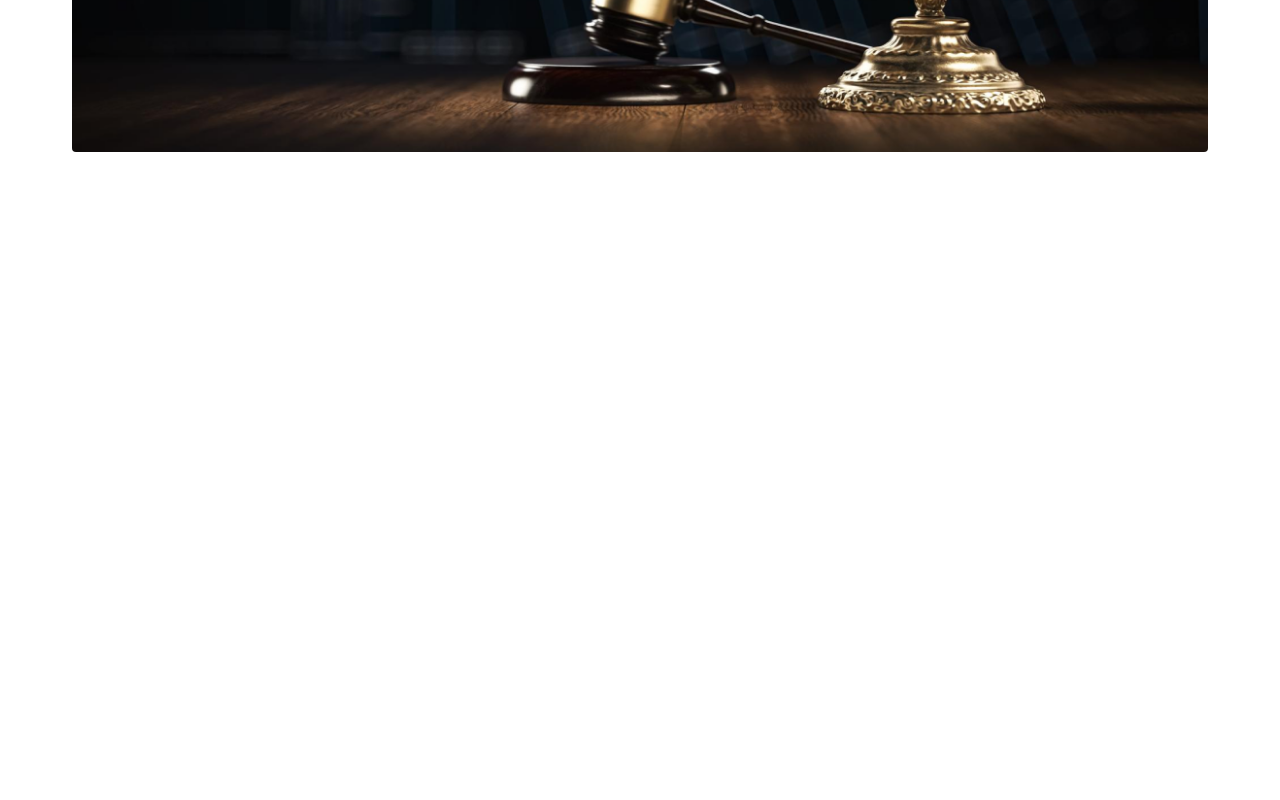
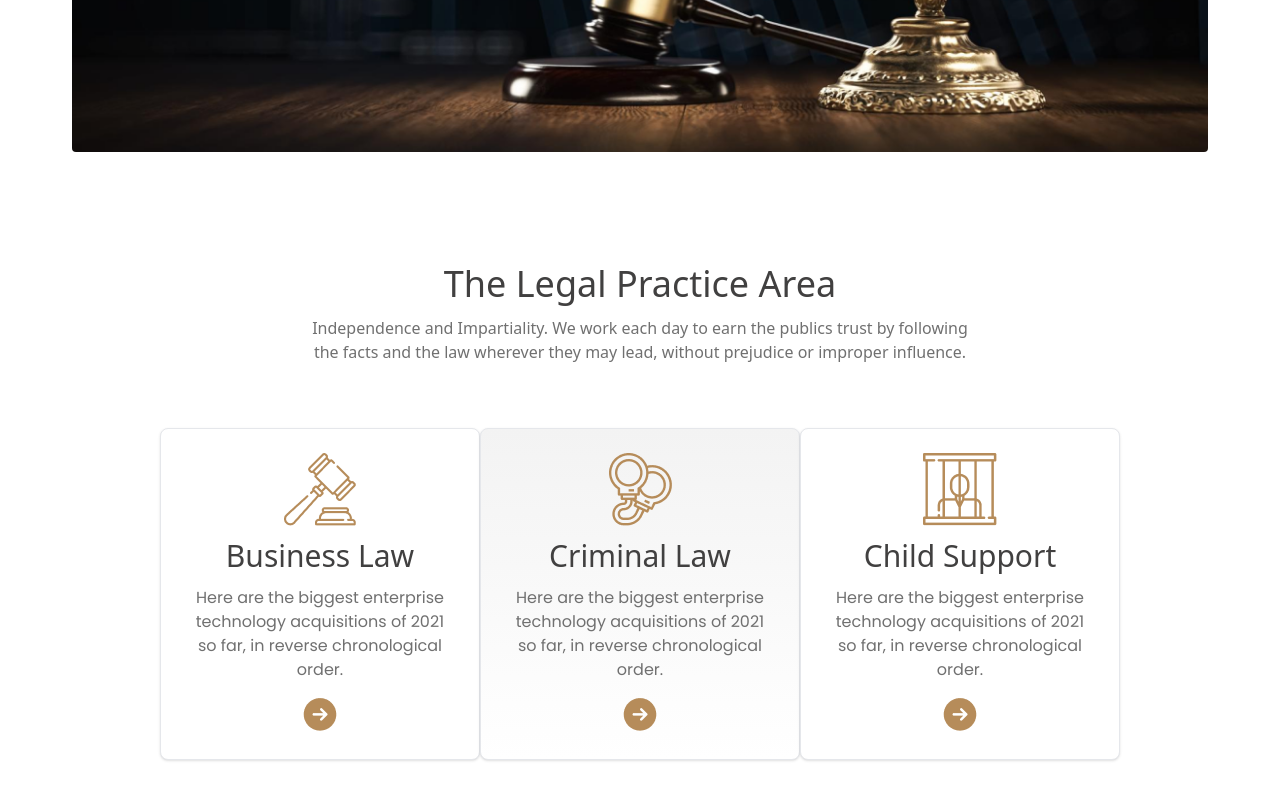
Before and after one commit to Nahid-subi/legal-house, a plain HTML site: page index.html in a window 1280 px wide. Shown: the part 528-1328 px from the top of the page. Before the commit the page ends 800 px from the top, so only its background shows below. Drawn offline with nearby package versions, Linux system fonts and the light colour scheme.

Commit message:
legal practice section and some comment added

```diff
--- a/index.html
+++ b/index.html
@@ -4,10 +4,13 @@
     <meta charset="UTF-8">
     <meta http-equiv="X-UA-Compatible" content="IE=edge">
     <meta name="viewport" content="width=device-width, initial-scale=1.0">
+    <!-- google font -->
     <link rel="preconnect" href="https://fonts.googleapis.com">
     <link rel="preconnect" href="https://fonts.gstatic.com" crossorigin>
     <link href="https://fonts.googleapis.com/css2?family=EB+Garamond:wght@400;500;600;700;800&family=Poppins:wght@200;300;400;500;600;700;800&display=swap" rel="stylesheet">
+    <!-- Flowbite css cdn -->
     <link href="https://cdnjs.cloudflare.com/ajax/libs/flowbite/1.6.2/flowbite.min.css"  rel="stylesheet" />
+    <!-- tailwind cdn -->
     <script src="https://cdn.tailwindcss.com"></script>
      <script>
         tailwind.config = {
@@ -29,6 +32,7 @@
     <title>Justice</title>
 </head>
 <body>
+    <!-- header section start -->
 <header>
     <!-- navbar section -->
     <nav class="bg-white px-2 sm:px-4 py-2.5 dark:bg-gray-900 w-full top-0 left-0 right-0">
@@ -126,14 +130,44 @@
         </div>
     </section>
  </header>
+ <!-- main section start -->
     <main>
-
-
+        <!-- legal practice section start -->
+        <section class="container max-w-6xl mx-auto my-28">
+            <h1 class="text-gray text-4xl text-center">The Legal Practice Area</h1>
+            <p class="text-dark text-base text-center mt-3">Independence and Impartiality. We work each day to earn the publics trust by following <br> the facts and the law wherever they may lead, without prejudice or improper influence.</p>
+            <div class="flex justify-center items-center flex-wrap my-16">
+                <div class="max-w-xs p-6 bg-white border border-gray-200 rounded-lg shadow dark:bg-gray-800 dark:border-gray-700">
+                    <img class="mx-auto" src="images/business.png" alt="">
+                    <h1 class="text-3xl text-gray text-center mt-3">Business Law</h1>
+                    <p class="mb-3 font-Poppins text-base text-dark text-center mt-3">Here are the biggest enterprise technology acquisitions of 2021 so far, in reverse chronological order.</p>
+                    <a href="#" class="flex items-center justify-center mt-3">
+                        <img src="images/Frame.png" alt="">
+                    </a>
+                </div>
+                <div class="max-w-xs p-6 bg-white border border-gray-200 rounded-lg shadow dark:bg-gray-800 dark:border-gray-700 bg-gradient-to-b from-[#F3F3F3]">
+                    <img class="mx-auto" src="images/criminal.png" alt="">
+                    <h1 class="text-3xl text-gray text-center mt-3">Criminal Law</h1>
+                    <p class="mb-3 font-Poppins text-base text-dark text-center mt-3">Here are the biggest enterprise technology acquisitions of 2021 so far, in reverse chronological order.</p>
+                    <a href="#" class="flex items-center justify-center mt-3">
+                        <img src="images/Frame.png" alt="">
+                    </a>
+                </div>
+                <div class="max-w-xs p-6 bg-white border border-gray-200 rounded-lg shadow dark:bg-gray-800 dark:border-gray-700">
+                    <img class="mx-auto" src="images/child.png" alt="">
+                    <h1 class="text-3xl text-gray text-center mt-3">Child Support</h1>
+                    <p class="mb-3 font-Poppins text-base text-dark text-center mt-3">Here are the biggest enterprise technology acquisitions of 2021 so far, in reverse chronological order.</p>
+                    <a href="#" class="flex items-center justify-center mt-3">
+                        <img src="images/Frame.png" alt="">
+                    </a>
+                </div>
+            </div>
+        </section>
     </main>
 
 
 
-
+<!-- Flowbite js cdn -->
     <script src="https://cdnjs.cloudflare.com/ajax/libs/flowbite/1.6.2/flowbite.min.js"></script>
 </body>
 </html>
```
